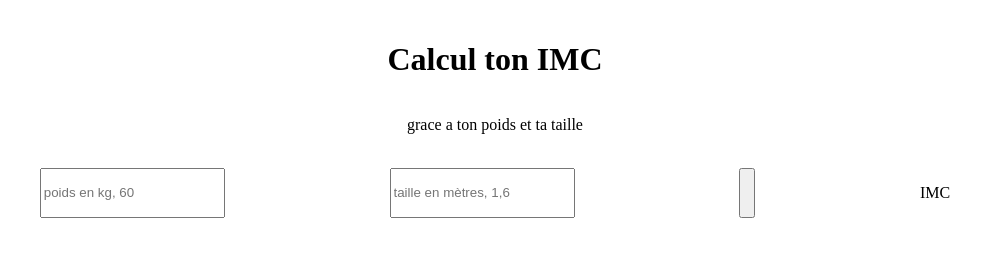
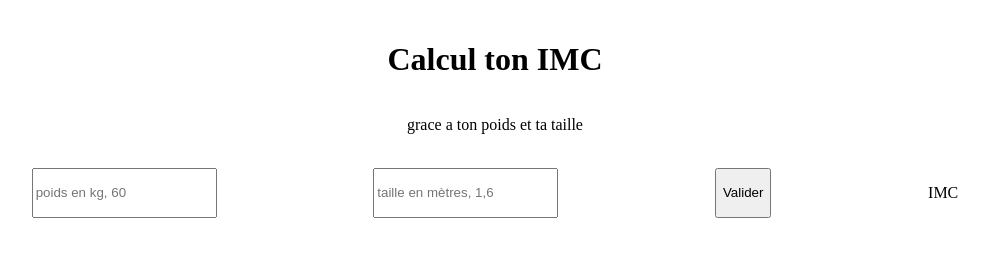
Before and after one commit to t-coffe/calculer_imc, a plain HTML site: page index.html in a window 1280 px wide. Shown: the whole page, without its empty margins (145-1134 px from the left). Drawn offline with Linux system fonts and the light colour scheme.

Commit message:
buttonChange

```diff
--- a/index.html
+++ b/index.html
@@ -16,7 +16,7 @@
         <div id="container">
             <input type="number" name="Poids" id="kg" placeholder="poids en kg, 60">
             <input type="number" name="Taille" id="m" placeholder="taille en mètres, 1,6">
-            <input type="button" name="valider" id="valider" placeholder="valider">
+            <button id="valider">Valider</button>
             <p id="imc">imc</p>
         </div>
     </main>
```
